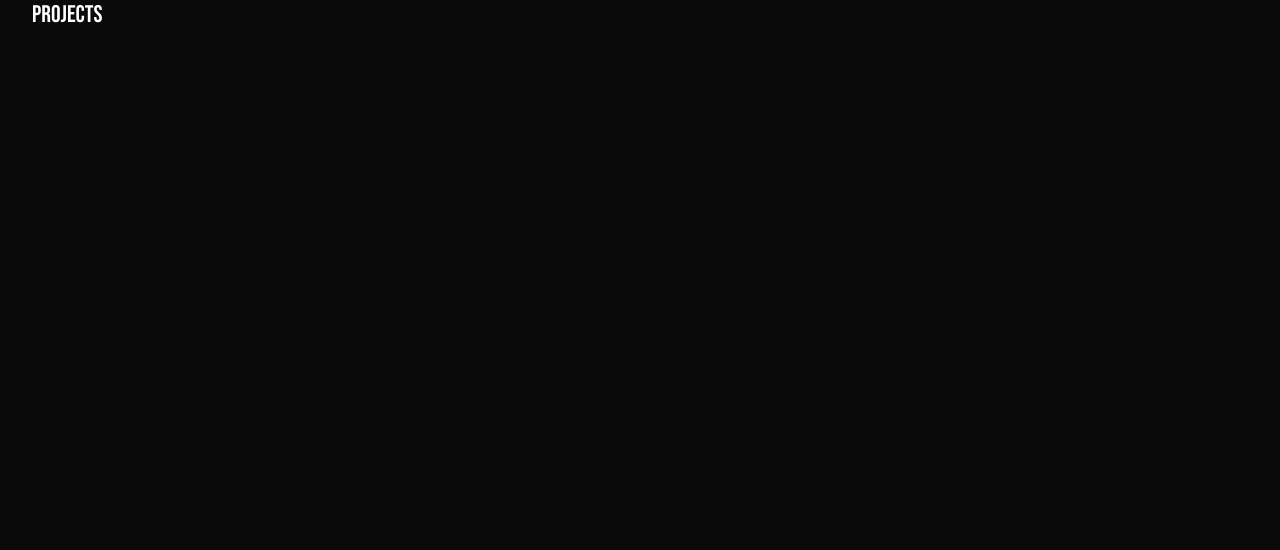
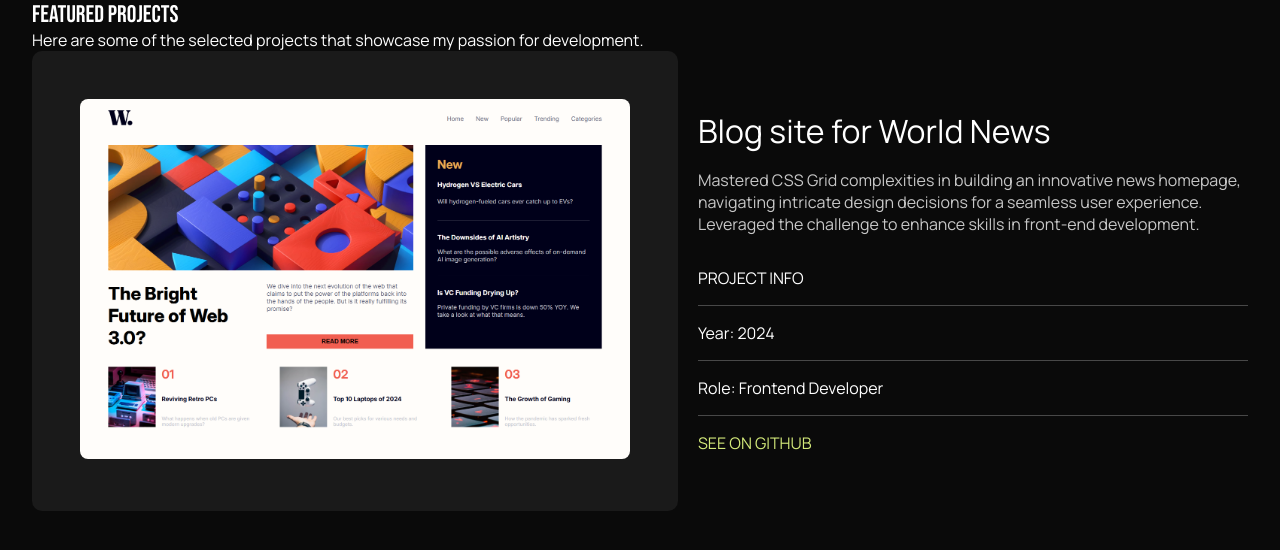
Before and after one commit to AGuardiola20/portfolio, a React (Vite) app: page /projects in a window 1280 px wide. Shown: the top 550 px of the page. Built offline with nearby package versions, Linux system fonts and the light colour scheme.

Commit message:
add: ProjectCard

```diff
--- /dev/null
+++ b/src/components/ProjectCard.tsx
@@ -0,0 +1,107 @@
+import styled from "styled-components";
+
+const Container = styled.div`
+  display: flex;
+  justify-content: space-between;
+  align-items: center;
+  gap: 20px;
+
+  div {
+    flex: 1;
+  }
+`;
+
+const TextContainer = styled.div`
+  display: flex;
+  flex-direction: column;
+  gap: 1rem;
+`;
+
+const Name = styled.h3`
+  font-weight: 400;
+  font-size: 2rem;
+`;
+
+const Description = styled.p`
+  color: ${({ theme }) => theme.colors.textSecondary};
+`;
+
+const ImageContainer = styled.div`
+  background-color: ${({ theme }) => theme.colors.cardBg};
+  padding: 3rem;
+  border-radius: 10px;
+`;
+
+const ProjectInfo = styled.p`
+  text-transform: uppercase;
+  margin: 1rem 0;
+`;
+
+const InfoContainer = styled.div`
+  border-bottom: 1px solid ${({ theme }) => theme.colors.border};
+  border-top: 1px solid ${({ theme }) => theme.colors.border};
+  padding: 1rem 0;
+  &:last-of-type {
+    border-top: none;
+  }
+`;
+
+const Link = styled.a`
+  color: ${({ theme }) => theme.colors.primary};
+  text-transform: uppercase;
+`;
+
+type ProjectCardProps = {
+  image: string;
+  name: string;
+  description: string;
+  year: number;
+  role: "Frontend Developer" | "Backend Developer" | "Fullstack Developer";
+  githubLink: string;
+  demoLink?: string;
+};
+
+const ProjectCard = ({
+  image,
+  name,
+  description,
+  year,
+  role,
+  githubLink,
+  demoLink,
+}: ProjectCardProps) => {
+  return (
+    <Container>
+      <ImageContainer>
+        <img
+          src={image}
+          alt={`${name} Image`}
+          style={{ width: "100%", borderRadius: "8px" }}
+        />
+      </ImageContainer>
+      <TextContainer>
+        <Name>{name}</Name>
+        <Description>{description}</Description>
+        <div>
+          <ProjectInfo>Project Info</ProjectInfo>
+          <InfoContainer>
+            <p>
+              Year: <span>{year}</span>
+            </p>
+          </InfoContainer>
+          <InfoContainer>
+            <p>
+              Role: <span>{role}</span>
+            </p>
+          </InfoContainer>
+        </div>
+        <div>
+          {demoLink && <Link href={demoLink}>Live Demo</Link>}
+          <Link href={githubLink}>See on Github</Link>
+        </div>
+      </TextContainer>
+    </Container>
+  );
+};
+
+export default ProjectCard;
--- a/src/screens/Projects.tsx
+++ b/src/screens/Projects.tsx
@@ -1,7 +1,22 @@
+import ProjectCard from "../components/ProjectCard";
+import Project1 from "../assets/imgs/project1.png";
+
 const Projects = () => {
   return (
     <div>
-      <h2>Projects</h2>
+      <h2>Featured Projects</h2>
+      <p>
+        Here are some of the selected projects that showcase my passion for
+        development.
+      </p>
+      <ProjectCard
+        name="Blog site for World News"
+        description="Mastered CSS Grid complexities in building an innovative news homepage, navigating intricate design decisions for a seamless user experience. Leveraged the challenge to enhance skills in  front-end development."
+        image={Project1}
+        year={2024}
+        role="Frontend Developer"
+        githubLink="https://github.com/AGuardiola20/news-homepage"
+      />
     </div>
   );
 };
```
Also changed, not shown: src/assets/imgs/project1.png (added).
